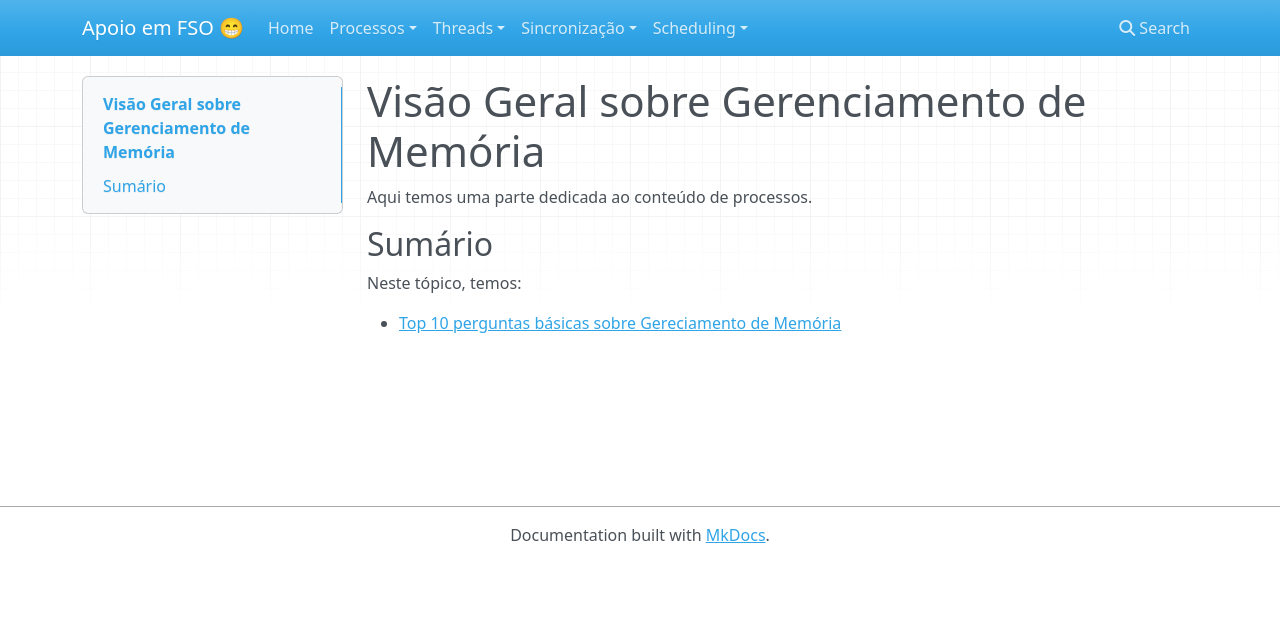
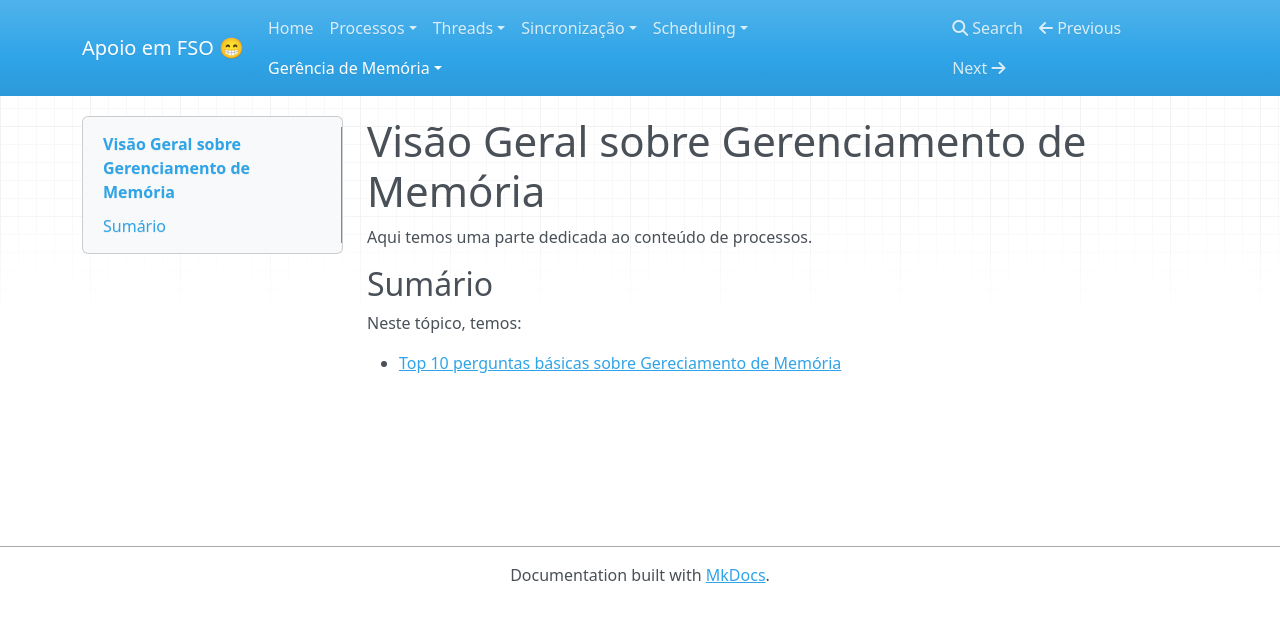
Before and after one commit to caio-venancio/fso-apoio, an MkDocs documentation site: the page built from docs/Memória/index.md, in a window 1280 px wide. Shown: the top 622 px of the page. Built offline with MkDocs 1.6.1, drawn with Linux system fonts in a browser that asks for light colours; nearby versions of some CDN libraries; some of the changed lines change nothing that is shown.

Commit message:
feat: adicionar no header o tópico de memória

```diff
--- a/mkdocs.yml
+++ b/mkdocs.yml
@@ -11,6 +11,9 @@ nav:
     - Visão geral: Sincronização/index.md
   - Scheduling:
     - Visão geral: Scheduling/index.md
+  - Gerência de Memória:
+     - Visão Geral: Memória/index.md
+     - Top 10 Perguntas Básicas sobre Memória: Memória/top-10-basico-memoria.md
     # - Home: index.md
     # - Introdução: introducao.md
     # - Tutoriais:
```
